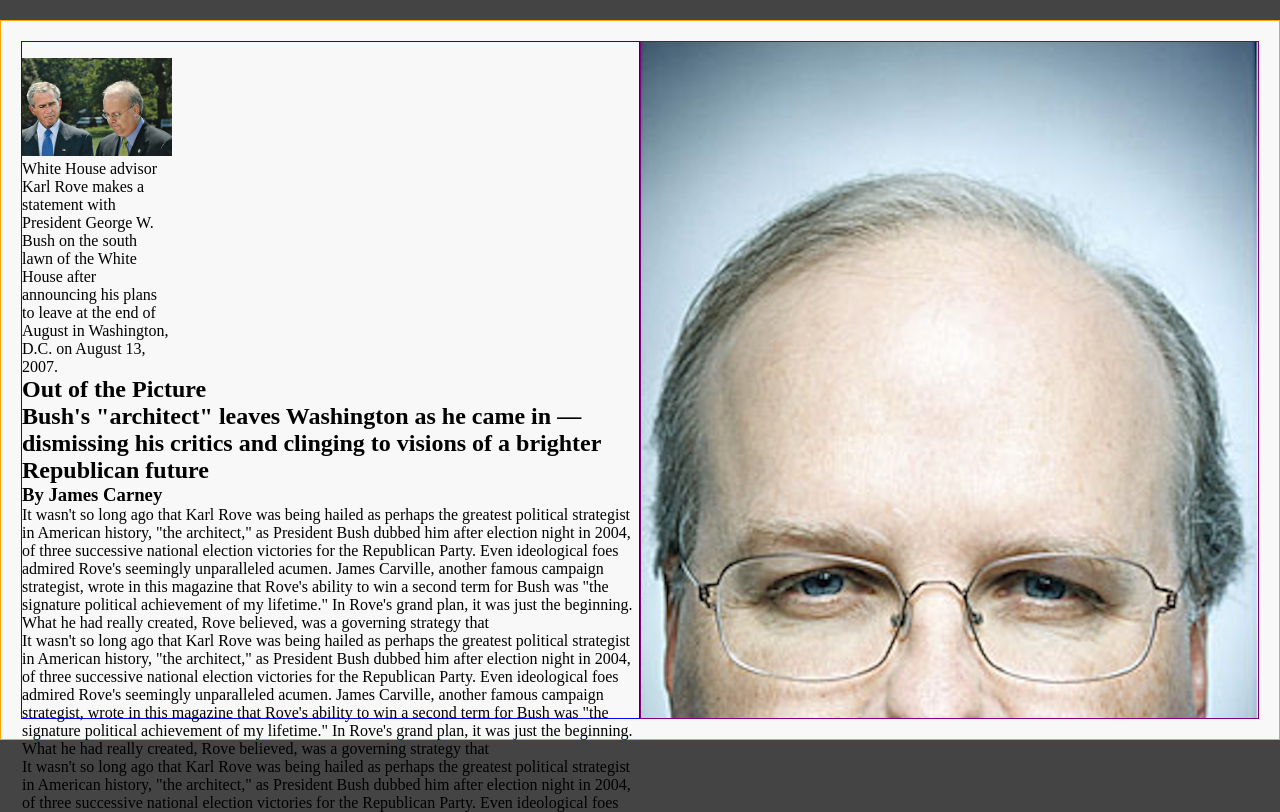
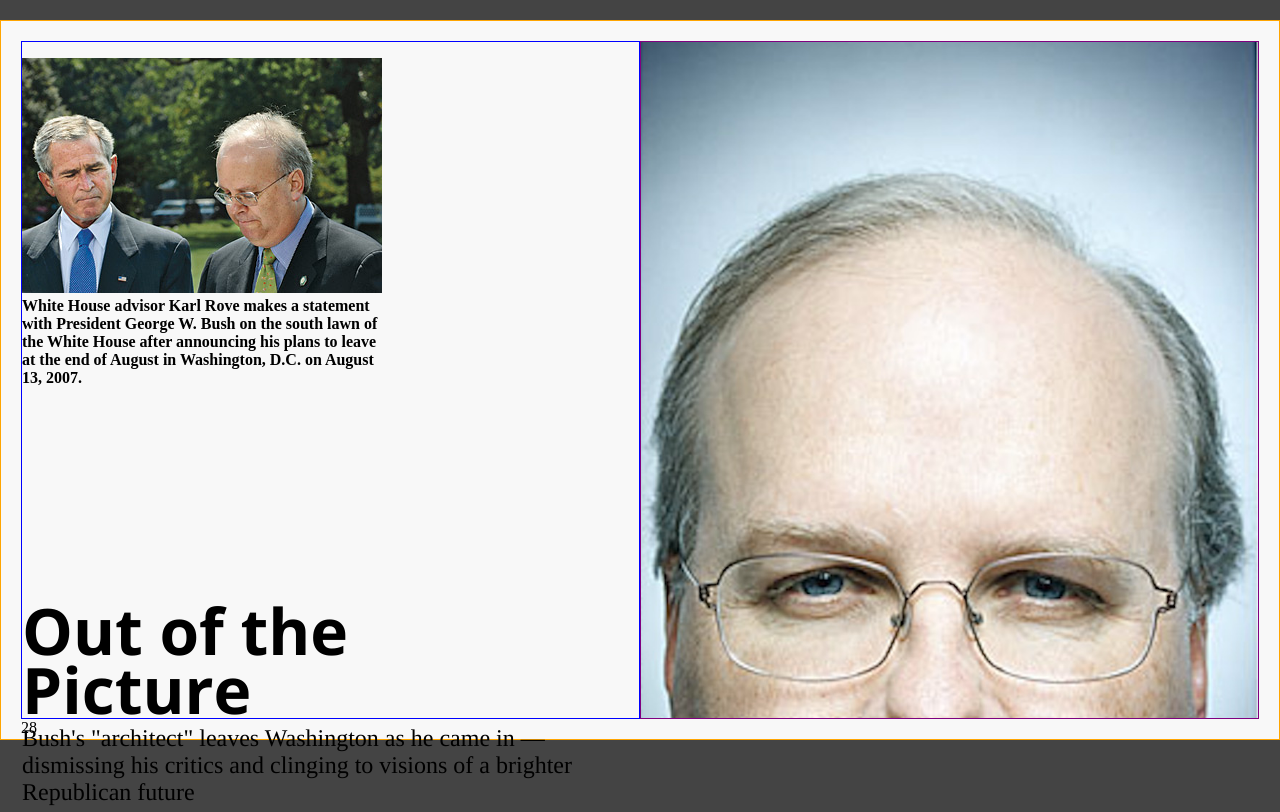
Before and after one commit to gdance/magazine_cover2, a plain HTML site: page index.html in a window 1280 px wide. Shown: the top 812 px of the page. Drawn offline with nearby package versions, Linux system fonts and the light colour scheme.

Commit message:
Added styling to the article and headings.

```diff
--- a/css/styles.css
+++ b/css/styles.css
@@ -59,27 +59,40 @@ article {
 /*This chould really be a <figure> with a span classed .caption*/
 .image-with-caption {
   display: table;
-  /** margin-bottom: 200px; **/
+  margin-bottom: 200px;
   margin-left: 0;
   margin-right: 0;
   margin-top: 1em;
   width: 1px;
 }
-.image-with-caption img
-{
-  width: 150px;
-}
-.image-with-caption p
-{
+
+
 .image-with-caption p {
   font-weight: bold;
   width: 100%;
 }
+
+.title {
+  font-family: 'Open Sans', sans-serif;
+  font-size: 64px;
+}
+
+.picture-word {
+  display: block;
+  line-height: 0.5;
+  margin-bottom: 0.3em;
+}
+
 .short-info {
+  font-family: 'Times', serif;
+  font-weight: lighter;
+  margin-bottom: 0.5em;
+}
 
-}
 .author {
-
+  font-family: sans-serif;
+  text-decoration: overline;
+  margin-bottom: 0.5em;
 }
 
 /*See you can target the first paragraph */
@@ -87,7 +100,7 @@ article {
 .article-body p:first-child:first-letter {
   color: black;
   float: left;
-  font-family: Georgia;
+  font-family: Impact;
   font-size: 75px;
   line-height: 60px;
   padding-left: 3px;
@@ -95,10 +108,20 @@ article {
   padding-top: 4px;
 }
 
+.article-body p {
+  column-count: 3;
+}
+
+.article-body {
+  border-bottom: 1px solid black;
+  padding-bottom: 1em;
+}
+
 /* Use time instead of .date*/
 .date {
 
 }
+
 .footer {
   clear: both;
 }
@@ -117,3 +140,7 @@ article {
 .float-right {
   float: right;
 }
+
+.open-sans {
+  font-family: 'Open Sans', sans-serif;
+}
--- a/index.html
+++ b/index.html
@@ -5,8 +5,7 @@
   <title>Out of the Picture | A magazine spread</title>
   <meta name="author" content="James Carney">
   <meta name="description" content="Bush's 'architect' leaves Washington as he came in — dismissing his critics and clinging to visions of a brighter Republican future">
-
-
+  <link href='https://fonts.googleapis.com/css?family=Open+Sans:400,700|Oswald' rel='stylesheet' type='text/css'>
   <link rel="stylesheet" href="css/styles.css">
 
 </head>
@@ -29,7 +28,7 @@
       </figure>
 
 
-      <h1 class="title">Out of the Picture</h1>
+      <h1 class="title">Out of the <span class="picture-word">Picture</span></h1>
       <h2 class="short-info">Bush's "architect" leaves Washington as he came in — dismissing his critics and clinging to visions of a brighter Republican future</h2>
       <h3 class="author">By James Carney</h3>
       <div class="article-body">
@@ -47,6 +46,10 @@
     </div>
   </article>
 
+  <footer class="footer">
+    <span class="page-number">28</span>
+  </footer>
+
 </div>
 </body>
 </html>
```
